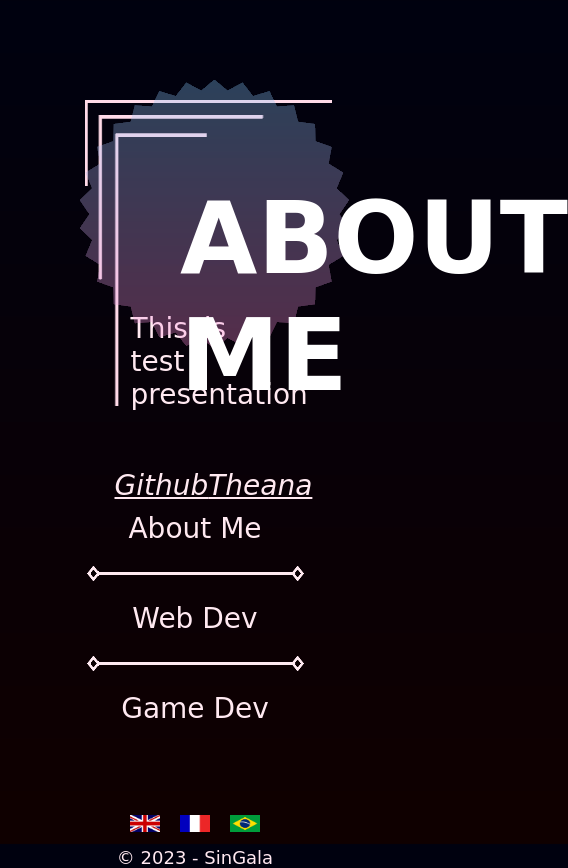
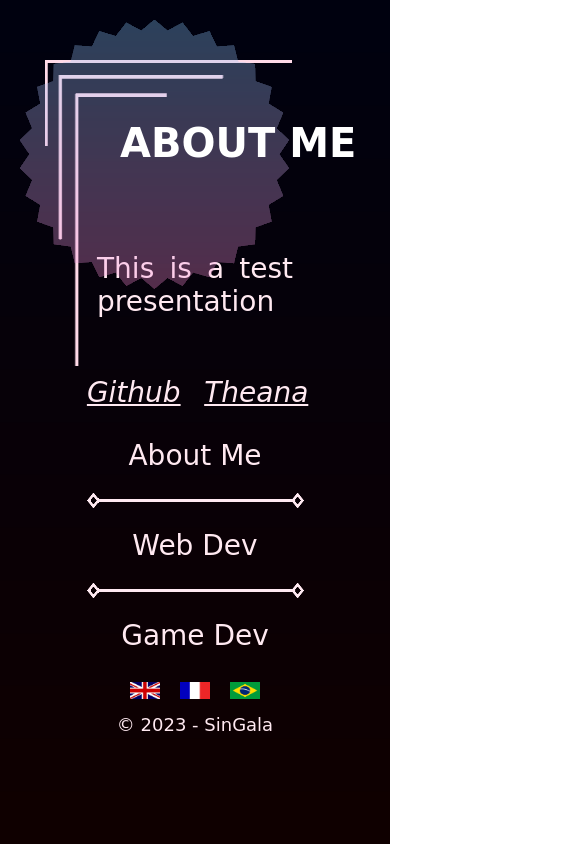
Before and after one commit to Sin-Gala/SinGala_Portfolio, a plain HTML site: page index.html in a window 390 px wide. Shown: the whole page, 568 px wide, since content can reach past the window. After the commit the page ends 844 px from the top, so only its background shows below. Drawn offline with Linux system fonts and the light colour scheme; a web font is replaced by a local one.

Commit message:
Responsiveness

```diff
--- a/style/style.css
+++ b/style/style.css
@@ -24,10 +24,17 @@ html{
 
 main{
     display: flex;
-    margin: 80px 80px;
+    margin: 80px;
     width: auto;
     height: auto;
     flex-wrap: wrap;
+}
+
+@media only screen and (max-width: 600px)
+{
+    main{
+        margin: 20px;
+    }
 }
 
 body{
@@ -86,6 +93,39 @@ img{
     height: auto;
 }
 
+@media only screen and (max-width: 1200px)
+{
+    #title_area div h1{
+        font-size: 60px;
+    }
+}
+
+@media only screen and (max-width: 900px)
+{
+    #title_area div h1{
+        font-size: 50px;
+        top: 120px;
+        left: 120px;
+    }
+
+    #title_area div img{
+        top: 20px;
+        left: 20px;
+    }
+
+    #title_area img{
+        top: 60px;
+        left: 45px;
+    }
+}
+
+@media only screen and (max-width: 600px)
+{
+    #title_area div h1{
+        font-size: 40px;
+    }
+}
+
 /* Presentation */
 #presentation_area{
     width: 80%;
@@ -141,6 +181,12 @@ img{
     display: block;
     text-align: center;
     cursor: pointer;
+    transform: scale(1);
+    transition: 1s ease;
+}
+
+#menu ul li p:hover{
+    transform: scale(1.1);
 }
 
 #menu ul li img{
@@ -149,6 +195,13 @@ img{
     width: 217px;
     height: 17px;
     margin: auto;
+}
+
+@media only screen and (max-width: 900px)
+{
+    #menu{
+        margin-top: 20px;
+    }
 }
 
 /* FOOTER */
```
Also changed, not shown: index.html (+1 -2 lines).
